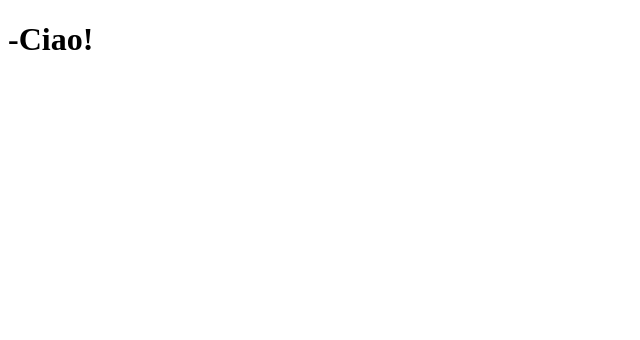
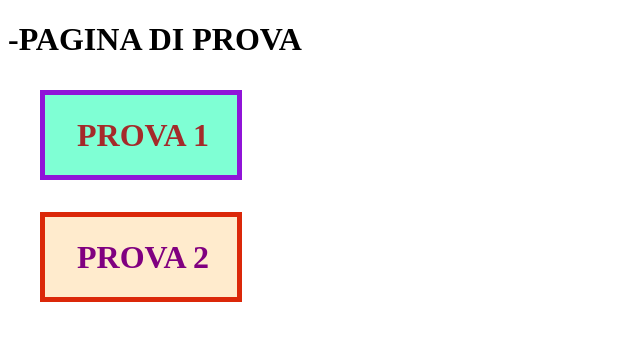
Before and after one commit to Ponyo21/TestCSS-, a plain HTML site: page index.html in a window 1280 px wide. Shown: the whole page, without its empty margins (0-640 px from the left). Drawn offline with Linux system fonts and the light colour scheme.

Commit message:
aggiunte varie prove su index.html

```diff
--- a/index.html
+++ b/index.html
@@ -5,8 +5,41 @@
     <meta http-equiv="X-UA-Compatible" content="IE=edge">
     <meta name="viewport" content="width=device-width, initial-scale=1.0">
     <title>Document</title>
+
+<style>
+
+#polpetta {
+    background-color: aquamarine;
+    color: brown;
+    border: 5px solid rgb(144, 20, 216);
+}
+.arancino {
+    background-color: blanchedalmond;
+    color: purple;
+    border: 5px solid rgb(219, 40, 9);
+}
+.spacing {
+    padding-left: 2rem;
+    margin: 2rem;
+    max-width: 10rem;
+}
+
+</style>
+
 </head>
+
 <body>
-<h1>-Ciao!</h1>
+  <h1>-PAGINA DI PROVA</h1>
+  <div id="polpetta" class="spacing">
+    <h1>
+        PROVA 1
+    </h1>
+  </div>
+  <div class="arancino spacing">
+    <h1>
+        PROVA 2
+    </h1>
+  </div>
+
 </body>
 </html>
```
